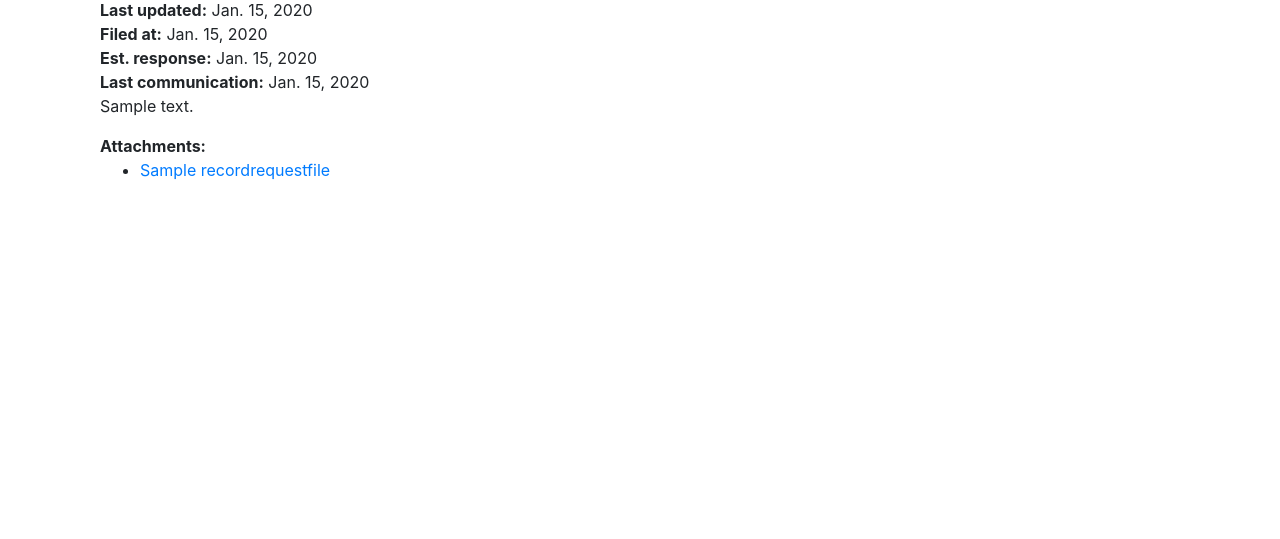
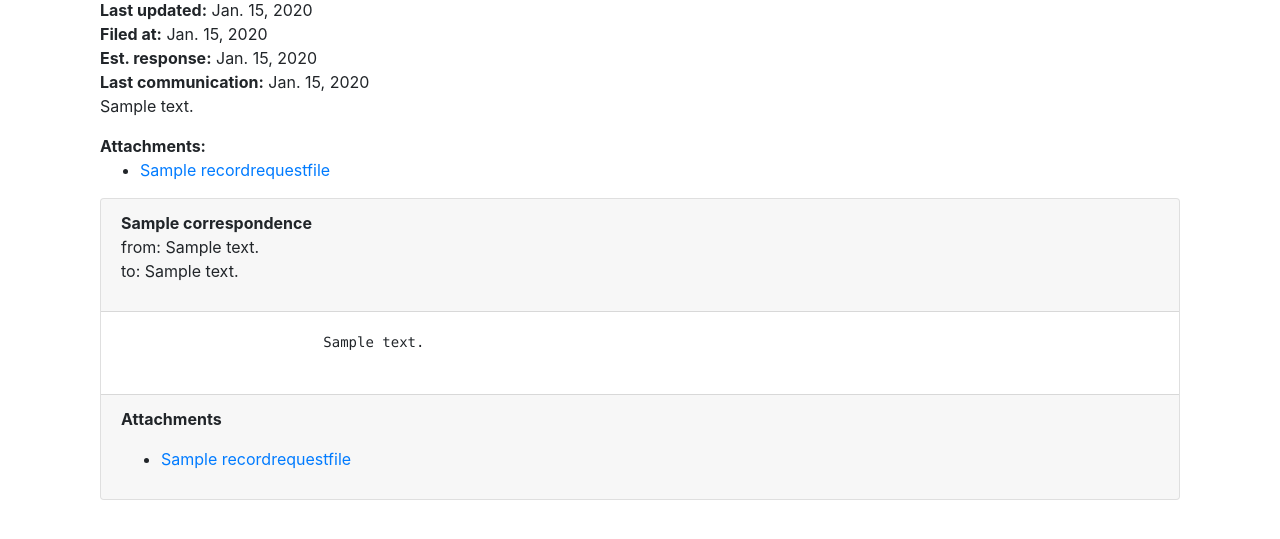
Before and after one commit to OrcaCollective/pra-request-tracker, a Django app: page /record-requests/1/ in a window 1280 px wide. Shown: the part 166-705 px from the top of the page. Run offline with Django 3.2, Linux system fonts and the light colour scheme; tables that the repository leaves empty hold one stand-in row (values such as "Sample post"); some libraries are stand-ins or nearby versions.

Commit message:
Add correspondences to record request view

```diff
--- a/pra_request_tracker/pra_request_tracker/templates/record_requests/recordrequest_detail.html
+++ b/pra_request_tracker/pra_request_tracker/templates/record_requests/recordrequest_detail.html
@@ -32,6 +32,36 @@
                     </li>
                 </ul>
             {% endfor %}
+
+            {% for correspondence in object.correspondences %}
+            <div class="card mb-3">
+                <div class="card-header">
+                    <strong>{{ correspondence.subject }}</strong>
+                    <p>
+                        from: {{ correspondence.from_address }}
+                        <br />
+                        to: {{ correspondence.to_address }}
+                    </p>
+                </div>
+                <div class="card-body">
+                    <pre class="card-text">
+                        {{ correspondence.body }}
+                    </pre>
+                </div>
+                {% if correspondence.recordrequestfile_set.all %}
+                <div class="card-footer">
+                    <p><strong>Attachments</strong></p>
+                    <ul>
+                        {% for file in correspondence.recordrequestfile_set.all %}
+                            <li>
+                                <a href="{{ file.file.url }}">{{ file.title }}</a>
+                            </li>
+                        {% endfor %}
+                    </ul>
+                </div>
+                {% endif %}
+              </div>
+            {% endfor %}
         </div>
     </div>
 
```
